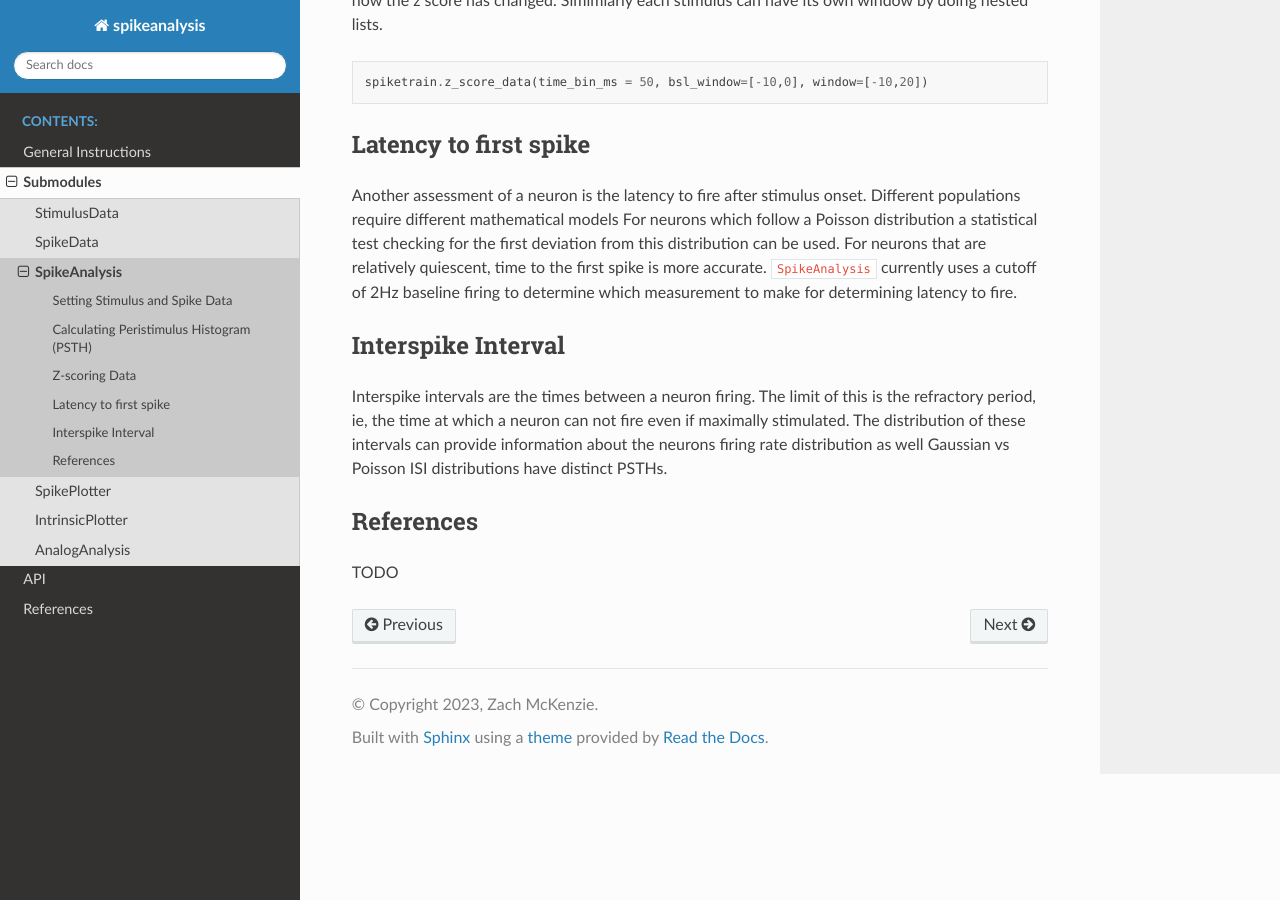
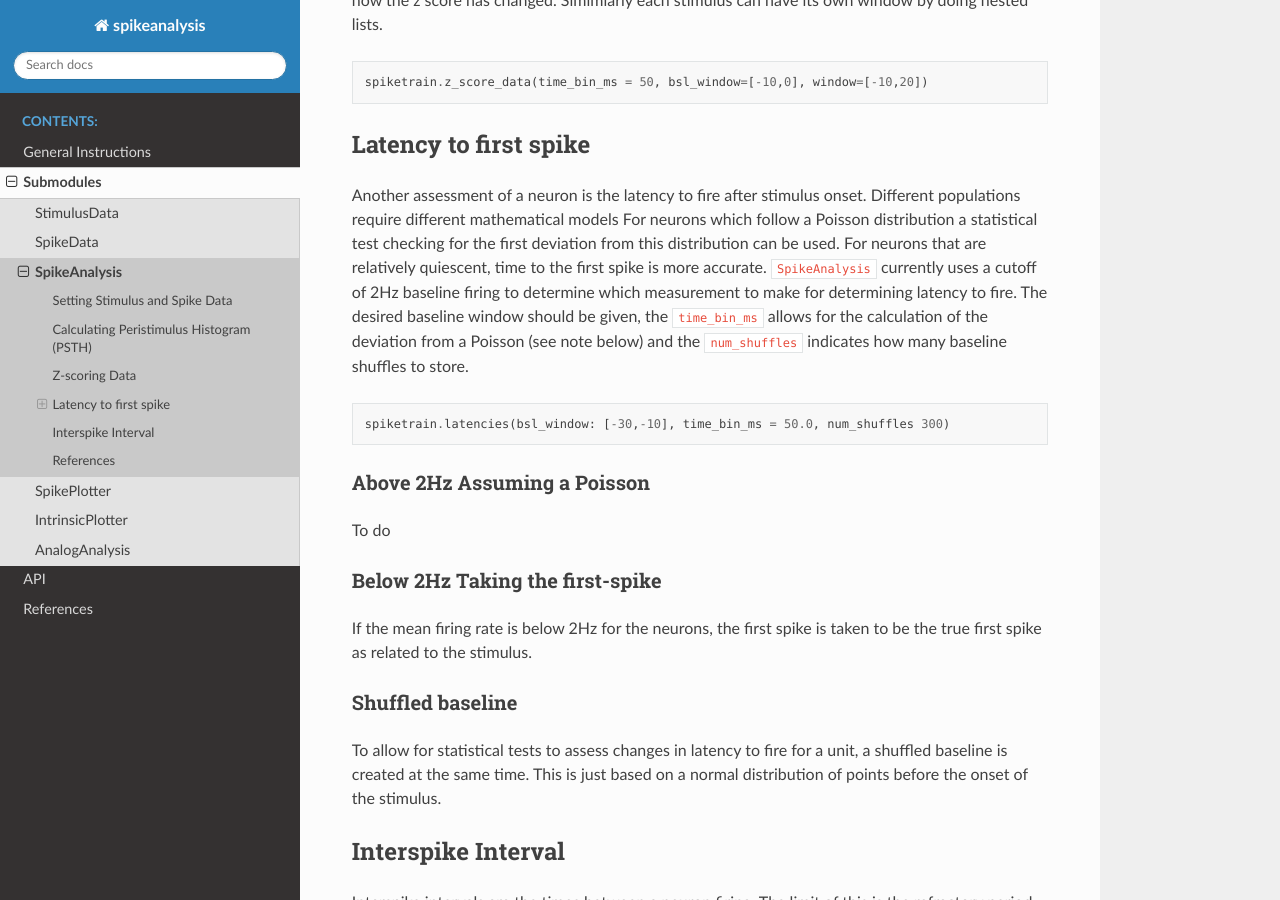
Before and after one commit to zm711/spikeanalysis, a Sphinx documentation site: the page built from docs/source/submodules/spike_analysis.rst, in a window 1280 px wide and 900 px high, scrolled down 1363 px. Built offline with Sphinx 7.4.7 and the Read the Docs theme 2.0.0, drawn with Linux system fonts in a browser that asks for light colours.

Commit message:
add docs

```diff
--- a/docs/source/submodules/spike_analysis.rst
+++ b/docs/source/submodules/spike_analysis.rst
@@ -71,7 +71,31 @@ Latency to first spike
 Another assessment of a neuron is the latency to fire after stimulus onset. Different populations require different mathematical models
 For neurons which follow a Poisson distribution a statistical test checking for the first deviation from this distribution can be used.
 For neurons that are relatively quiescent, time to the first spike is more accurate. :code:`SpikeAnalysis` currently uses a cutoff of 2Hz
-baseline firing to determine which measurement to make for determining latency to fire.
+baseline firing to determine which measurement to make for determining latency to fire. The desired baseline window should be given, the
+:code:`time_bin_ms` allows for the calculation of the deviation from a Poisson (see note below) and the :code:`num_shuffles` indicates how
+many baseline shuffles to store.
+
+.. code-block:: python
+
+    spiketrain.latencies(bsl_window: [-30,-10], time_bin_ms = 50.0, num_shuffles 300)
+
+
+Above 2Hz Assuming a Poisson
+^^^^^^^^^^^^^^^^^^^^^^^^^^^^
+
+To do
+
+Below 2Hz Taking the first-spike
+^^^^^^^^^^^^^^^^^^^^^^^^^^^^^^^^
+
+If the mean firing rate is below 2Hz for the neurons, the first spike is taken to be the true first spike as related to the stimulus.
+
+
+Shuffled baseline
+^^^^^^^^^^^^^^^^^
+
+To allow for statistical tests to assess changes in latency to fire for a unit, a shuffled baseline is created at the same time. This is just
+based on a normal distribution of points before the onset of the stimulus.
 
 
 Interspike Interval
```
Also changed, not shown: docs/source/submodules/spike_data.rst (+19 -0 lines).
